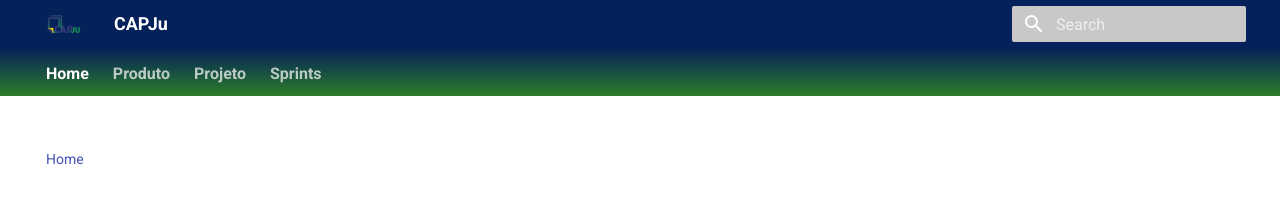
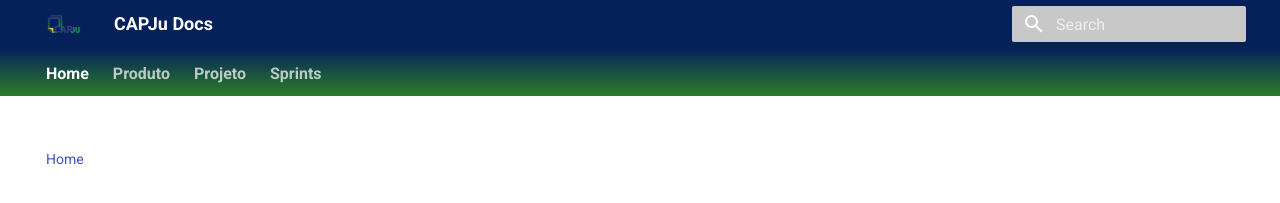
Before and after one commit to fga-eps-mds/2023-2-CAPJu-Doc, an MkDocs documentation site: the page built from docs/index.md, in a window 1280 px wide. Shown: the top 203 px of the page. Built offline with MkDocs 1.6.1 and Material for MkDocs 9.7.7, drawn with Linux system fonts in a browser that asks for light colours.

```diff
--- a/mkdocs.yml
+++ b/mkdocs.yml
@@ -1,7 +1,7 @@
-site_name: CAPJu
+site_name: CAPJu Docs
 theme:
   logo: assets/logo.png
-  favicon: assets/logo.png
+  favicon: images/favicon.png
   name: material
   features:
     - navigation.tabs
--- /dev/null
+++ b/requirements.txt
@@ -0,0 +1,2 @@
+mkdocs
+mkdocs-material
```
Also changed, not shown: README.md (+3 -1 lines), 5 other files.
